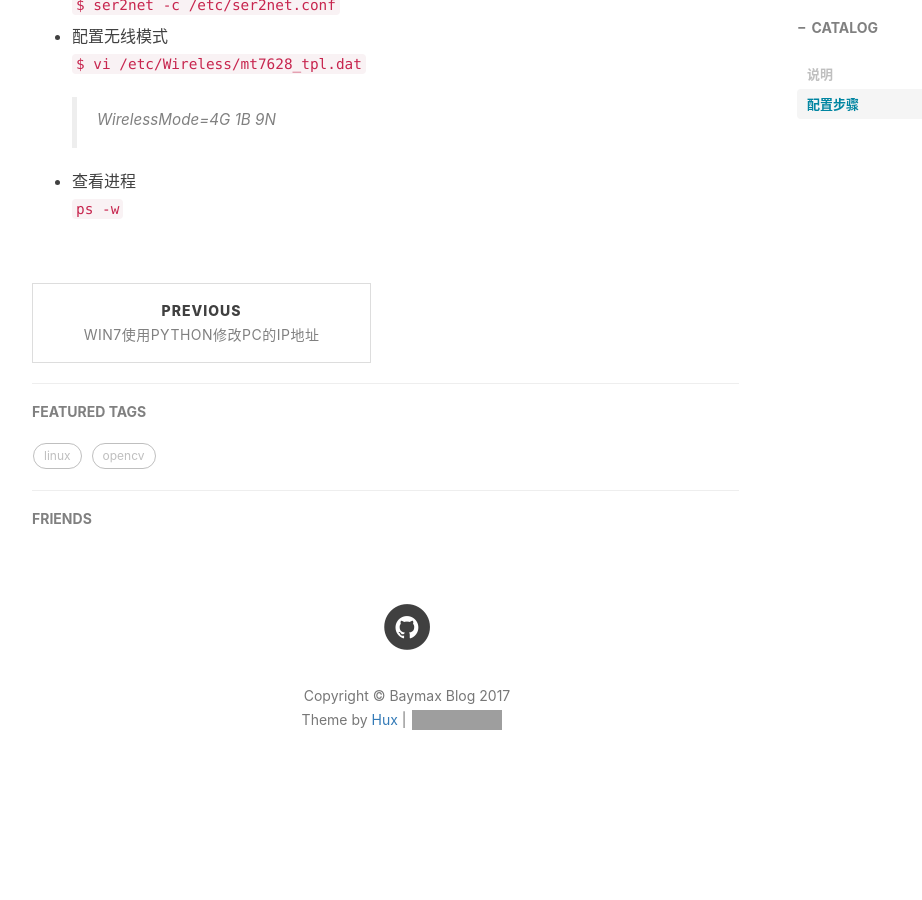
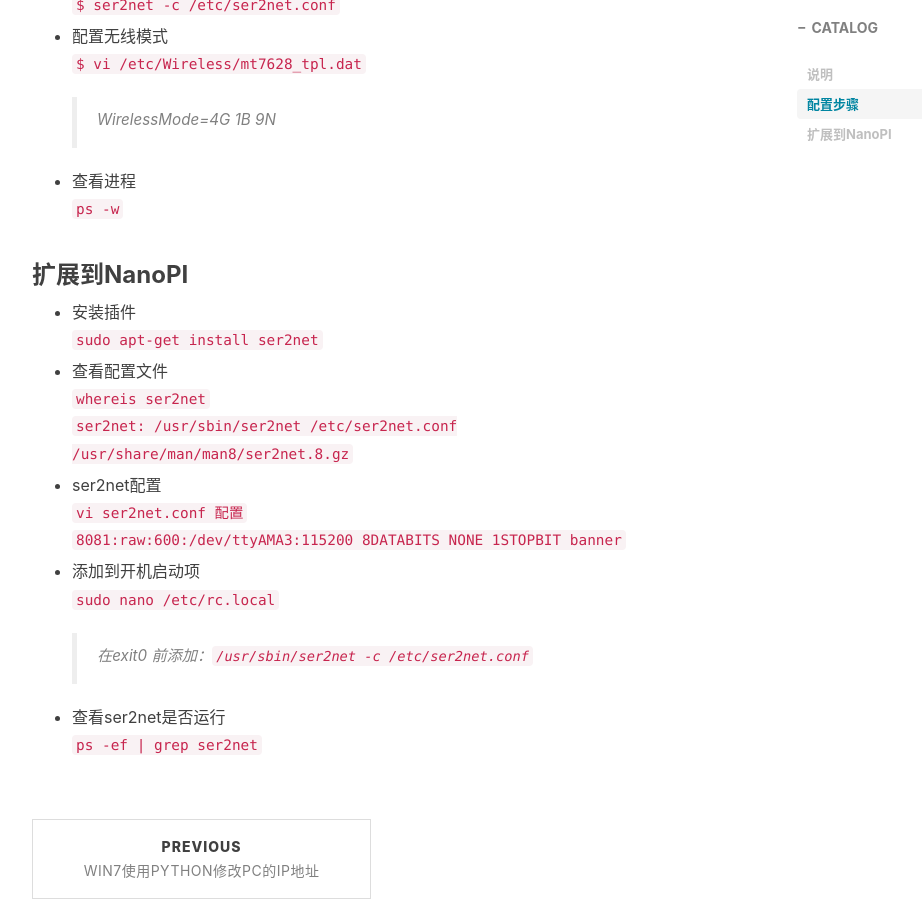
Before and after one commit to Lmonologue/baymax.github.io, a Jekyll site: the page built from _posts/2017-05-23-widora配置ser2net服务.md, in a window 1280 px wide and 900 px high, scrolled down 1946 px. Shown: the whole window, without its empty margins (233-1155 px from the left). Built offline with Jekyll 4.4.1, drawn with Linux system fonts in a browser that asks for light colours; nearby versions of some CDN libraries; comment, search, counter and statistics services are not loaded; before the commit the page ends 2770 px from its top, so only the background shows below that; grey boxes are pictures that could not be loaded.

Commit message:
Update 2017-05-23-widora配置ser2net服务.md

```diff
--- a/_posts/2017-05-23-widora配置ser2net服务.md
+++ b/_posts/2017-05-23-widora配置ser2net服务.md
@@ -77,3 +77,23 @@ options: 设置串口的参数如：波特率（300，1200，2400，4800，9600
 
 - 查看进程<br>
 `ps -w`<br>
+
+### 扩展到NanoPI
+
+- 安装插件<br>
+`sudo apt-get install ser2net`
+
+- 查看配置文件<br>
+`whereis ser2net`<br>
+`ser2net:  /usr/sbin/ser2net    /etc/ser2net.conf    /usr/share/man/man8/ser2net.8.gz`
+
+- ser2net配置<br>
+`vi ser2net.conf 配置`<br>
+`8081:raw:600:/dev/ttyAMA3:115200 8DATABITS NONE 1STOPBIT banner`<br>
+
+- 添加到开机启动项<br>
+`sudo nano /etc/rc.local`<br>
+>在exit0 前添加：`/usr/sbin/ser2net -c /etc/ser2net.conf`
+
+- 查看ser2net是否运行<br>
+`ps -ef | grep ser2net`
```
